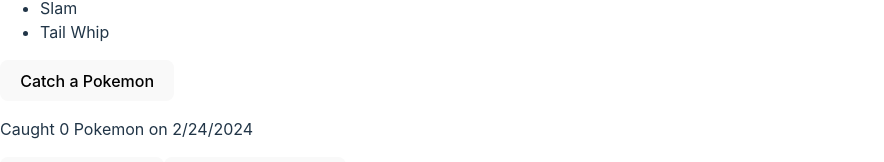
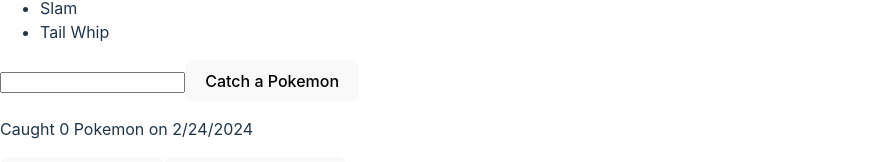
Before and after one commit to areebsattar/pokedex, a React (Vite) app: page / in a window 1280 px wide. Shown: the part 563-725 px from the top of the page, without its empty margins (0-884 px from the left). Built offline with nearby package versions, Linux system fonts and the light colour scheme.

Commit message:
Exercise 5 Sprint 4

```diff
--- a/src/CaughtPokemon.jsx
+++ b/src/CaughtPokemon.jsx
@@ -2,18 +2,24 @@
 
 export default function CaughtPokemon({ date, listOfPokemon }) {
   const [caught, setCaught] = useState([]);
+  const [pokemonNameInput, setpokemonNameInput] = useState("");
 
   function catchPokemon() {
-    setCaught([...caught, showRandomPokemon()]);
+    setCaught([...caught, pokemonNameInput]);
+    setpokemonNameInput("");
   }
 
-  function showRandomPokemon() {
-    const randomIndex = Math.floor(Math.random() * listOfPokemon.length);
-    return listOfPokemon[randomIndex];
+  function handleInputChange(event) {
+    setpokemonNameInput(event.target.value);
   }
 
   return (
     <>
+      <input
+        type="text"
+        value={pokemonNameInput}
+        onChange={handleInputChange}
+      />
       <button onClick={catchPokemon}>Catch a Pokemon</button>
       <p>
         Caught {caught.length} Pokemon on {date}
```
